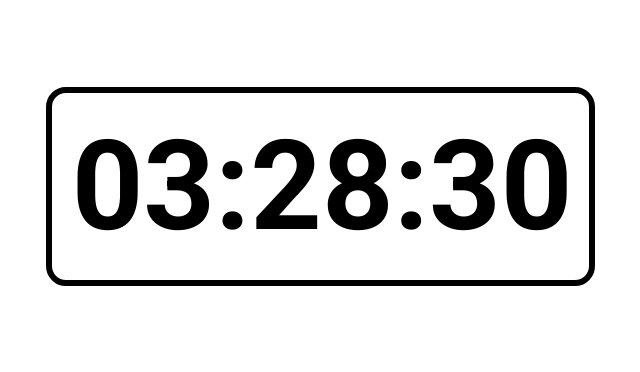
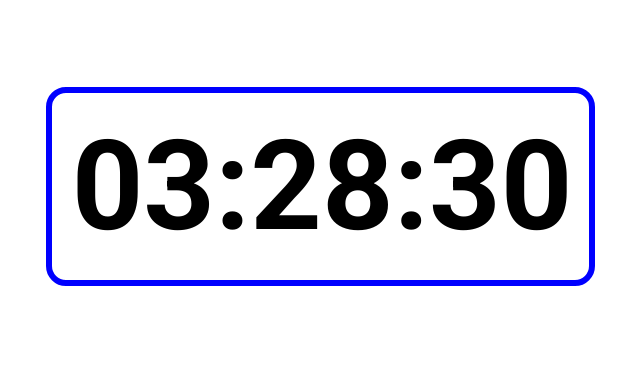
Before and after one commit to Sammy150150/Clock, a plain HTML site: page index.html in a window 1280 px wide. Shown: the part 214-586 px from the top of the page, without its empty margins (318-958 px from the left). Drawn offline with Linux system fonts and the light colour scheme.

Commit message:
Change border color to blue

```diff
--- a/style.css
+++ b/style.css
@@ -7,7 +7,7 @@ html, body {
 #header {
   text-align: center;
   font-family: 'Roboto', sans-serif;
-  border: 6px solid black;
+  border: 6px solid blue;
   border-radius: 20px;
   font-size: 125px;
   padding: 20px;
```
